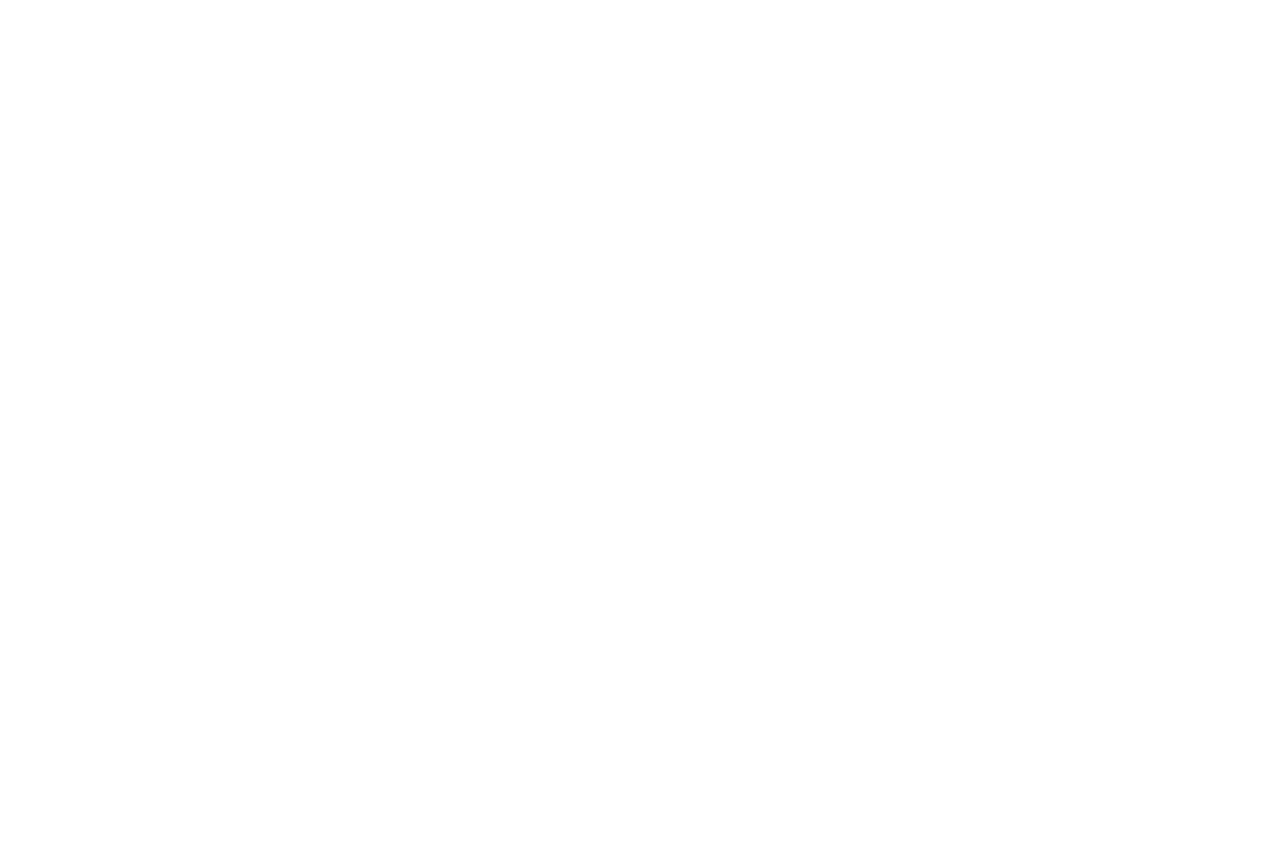
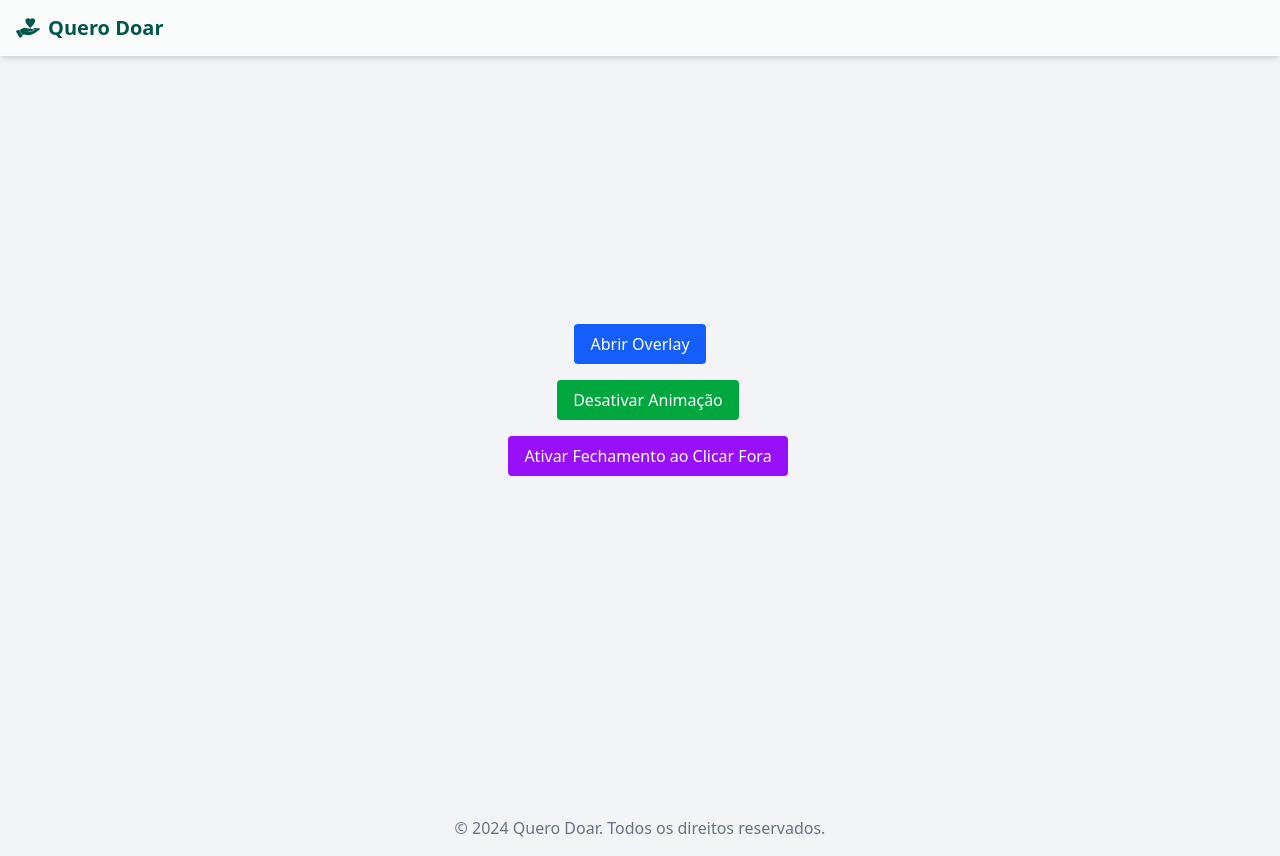
Before and after one commit to Eduardo-Ohlweiler/quero_doar_frontend, a React (Vite) app: page /overlaytest in a window 1280 px wide. Before the commit this address had no page. Before the commit the page ends 800 px from the top, so only its background shows below. Built offline with nearby package versions, Linux system fonts and the light colour scheme.

Commit message:
feat: Adiciona página de testes para o componente Overlay

```diff
--- a/src/App.jsx
+++ b/src/App.jsx
@@ -11,6 +11,7 @@ import UserDonation from "./pages/UserDonation";
 import User from "./pages/User";
 import MinimalMainLayout from "./components/MinimalMainLayout/MinimalMainLayout";
 import MainLayout from "./components/MainLayout/MainLayout";
+import OverlayTest from "./pages/OverlayTest";
 
 
 function App() {
@@ -22,13 +23,16 @@ function App() {
           {/* Layout mínimo do header e do footer */}
           <Route element={<MinimalMainLayout />}>
             <Route path="/login" element={<Login />} />
+
+
+            {/* TESTES */}
+            <Route path="/overlaytest" element={<OverlayTest />} />
+
           </Route>
           {/* Layout completo do header e do footer */}
           <Route element={<MainLayout />}>
             <Route path="/" element={<Home />} />
           </Route>
-
-
 
           {/* <Route path="/createuser" element={<CreateUser />} /> */}
           <Route path="/createdonation" element={
--- /dev/null
+++ b/src/pages/OverlayTest.jsx
@@ -0,0 +1,54 @@
+import Overlay from "../components/Overlay/Overlay";
+import { useState } from "react";
+
+export default function OverlayTest() {
+    const [isOverlayActive, setIsOverlayActive] = useState(false);
+    const [closedByBackgroundClick, setClosedByBackgroundClick] = useState(false);
+    const [animated, setAnimated] = useState(true);
+
+    const handleClose = () => {
+        setIsOverlayActive(false);
+    };
+
+    return (
+        <>
+            <Overlay
+                isActive={isOverlayActive}
+                animated={animated}
+                closeOnBackgroundClick={closedByBackgroundClick}
+                onClose={handleClose}
+            >
+                <div className="bg-white p-6 rounded shadow-lg max-w-md w-full">
+                    <h2 className="text-2xl font-bold mb-4">Overlay Test</h2>
+                    <p className="mb-4">Este é um teste do componente Overlay.</p>
+                    <button
+                        onClick={handleClose}
+                        className="px-4 py-2 bg-red-600 text-white rounded hover:bg-red-700 transition"
+                    >
+                        Fechar Overlay
+                    </button>
+                </div>
+            </Overlay>
+            <div className="flex flex-col items-center justify-center min-h-screen bg-gray-100 p-4 space-y-4">
+                <button
+                    onClick={() => setIsOverlayActive(true)}
+                    className="px-4 py-2 bg-blue-600 text-white rounded hover:bg-blue-700 transition"
+                >
+                    Abrir Overlay
+                </button>
+                <button
+                    onClick={() => setAnimated(!animated)}
+                    className="ml-4 px-4 py-2 bg-green-600 text-white rounded hover:bg-green-700 transition"
+                >
+                    {animated ? 'Desativar Animação' : 'Ativar Animação'}
+                </button>
+                <button
+                    onClick={() => setClosedByBackgroundClick(!closedByBackgroundClick)}
+                    className="ml-4 px-4 py-2 bg-purple-600 text-white rounded hover:bg-purple-700 transition"
+                >
+                    {closedByBackgroundClick ? 'Desativar Fechamento ao Clicar Fora' : 'Ativar Fechamento ao Clicar Fora'}
+                </button>
+            </div>
+        </>
+    )
+}
```
Also changed, not shown: 1 other file (tests, documents, lock files or other folders).
